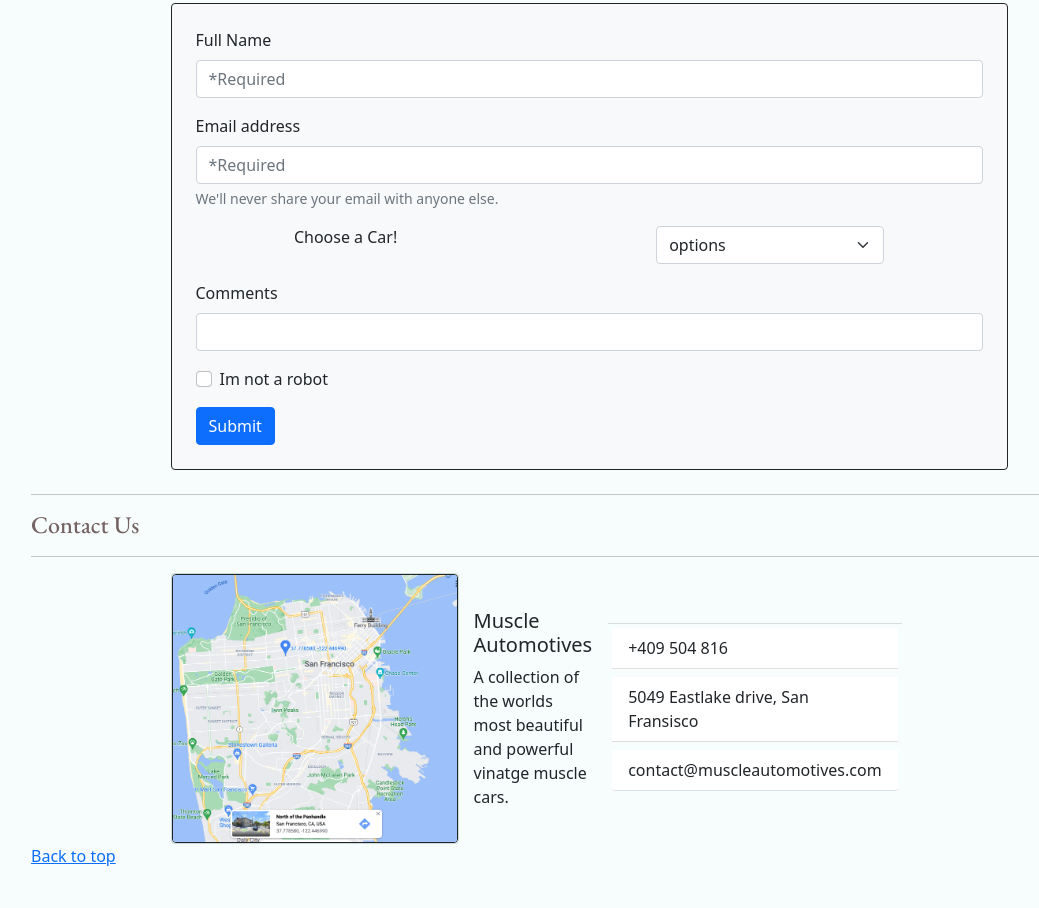
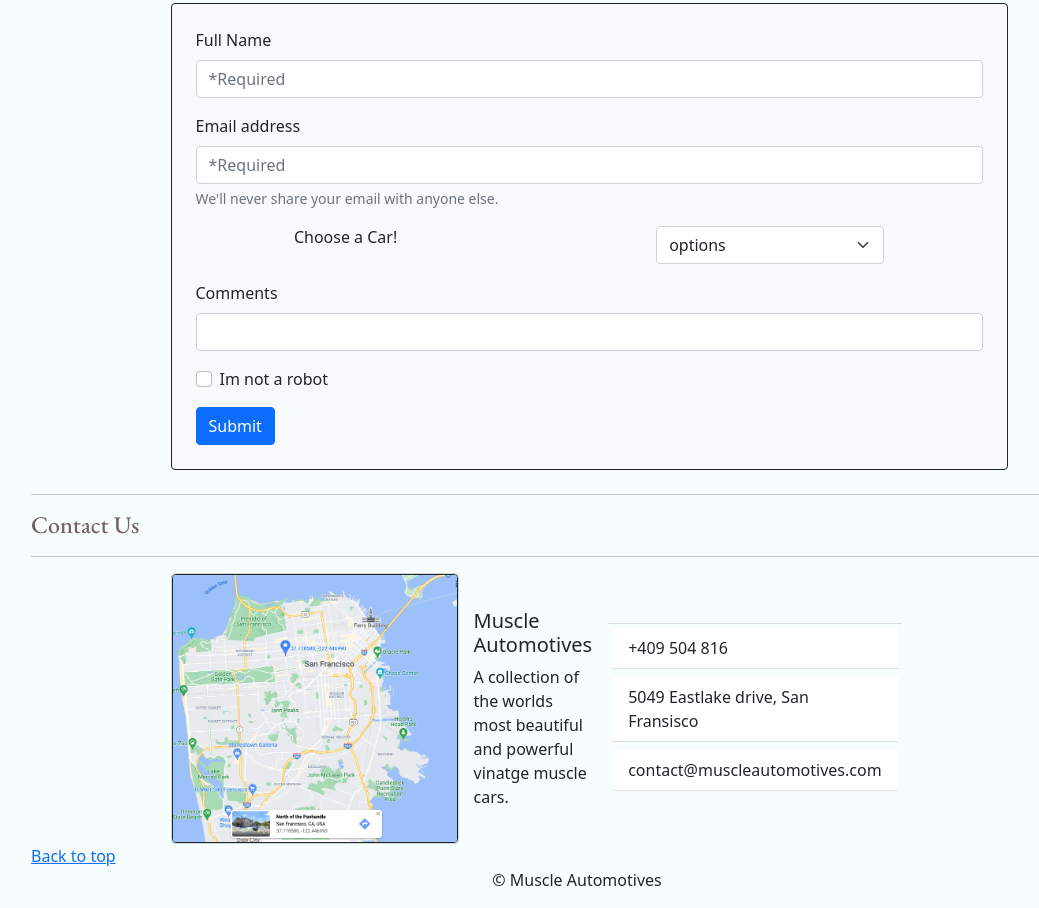
Before and after one commit to emTech-projectDevelopment/ColmarWebAssessement, a plain HTML site: page index.html in a window 1280 px wide. Shown: the part 1204-2112 px from the top of the page, without its empty margins (51-1090 px from the left). Before the commit the page ends 2072 px from the top, so only its background shows below. Drawn offline with nearby package versions, Linux system fonts and the light colour scheme.

Commit message:
added footer, Document title

```diff
--- a/index.html
+++ b/index.html
@@ -20,7 +20,7 @@
     <!-- Link to CSS -->
     <link rel="stylesheet" href="./asset/css/styles.css">
 
-    <title>Document</title>
+    <title>Muscle Automotives</title>
 </head>
 
 <body>
@@ -139,7 +139,9 @@
         </section>
         <a href="#top">Back to top</a>
     </div>
-
+    <footer class="row w-100 h-auto text-center">
+        <p class="col justify-content-center">&copy Muscle Automotives</p>
+    </footer>
     <!-- Popper Js -->
     <script src="https://cdn.jsdelivr.net/npm/@popperjs/core@2.10.2/dist/umd/popper.min.js"
         integrity="sha384-7+zCNj/IqJ95wo16oMtfsKbZ9ccEh31eOz1HGyDuCQ6wgnyJNSYdrPa03rtR1zdB"
```
